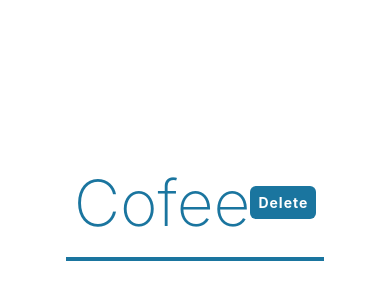
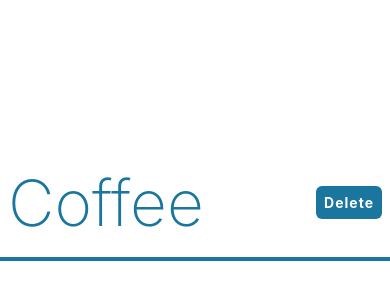
Before and after one commit to KatekaniN/taskly-react-native, a React Native app in the folder taskly/: screen / in a window 390 px wide. Shown: the part 218-518 px from the top of the page. Built offline with nearby package versions, Linux system fonts and the light colour scheme.

Commit message:
delete btn

```diff
--- a/taskly/App.tsx
+++ b/taskly/App.tsx
@@ -6,7 +6,7 @@ export default function App() {
   return (
     <View style={styles.container}>
       <View style={styles.itemContainer}>
-        <Text style={styles.itemText}>Cofee</Text>
+        <Text style={styles.itemText}>Coffee</Text>
         <TouchableOpacity style={styles.button} onPress={() => console.info("Delete button pressed")} activeOpacity={0.8}>
           <Text style={styles.buttonText} >
             Delete
@@ -32,6 +32,7 @@ const styles = StyleSheet.create({
     borderBottomWidth: 4,
     backgroundColor: "white",
     paddingVertical: 16,
+    width: "100%"
   },
   itemText: {
     fontSize: 64,
```
